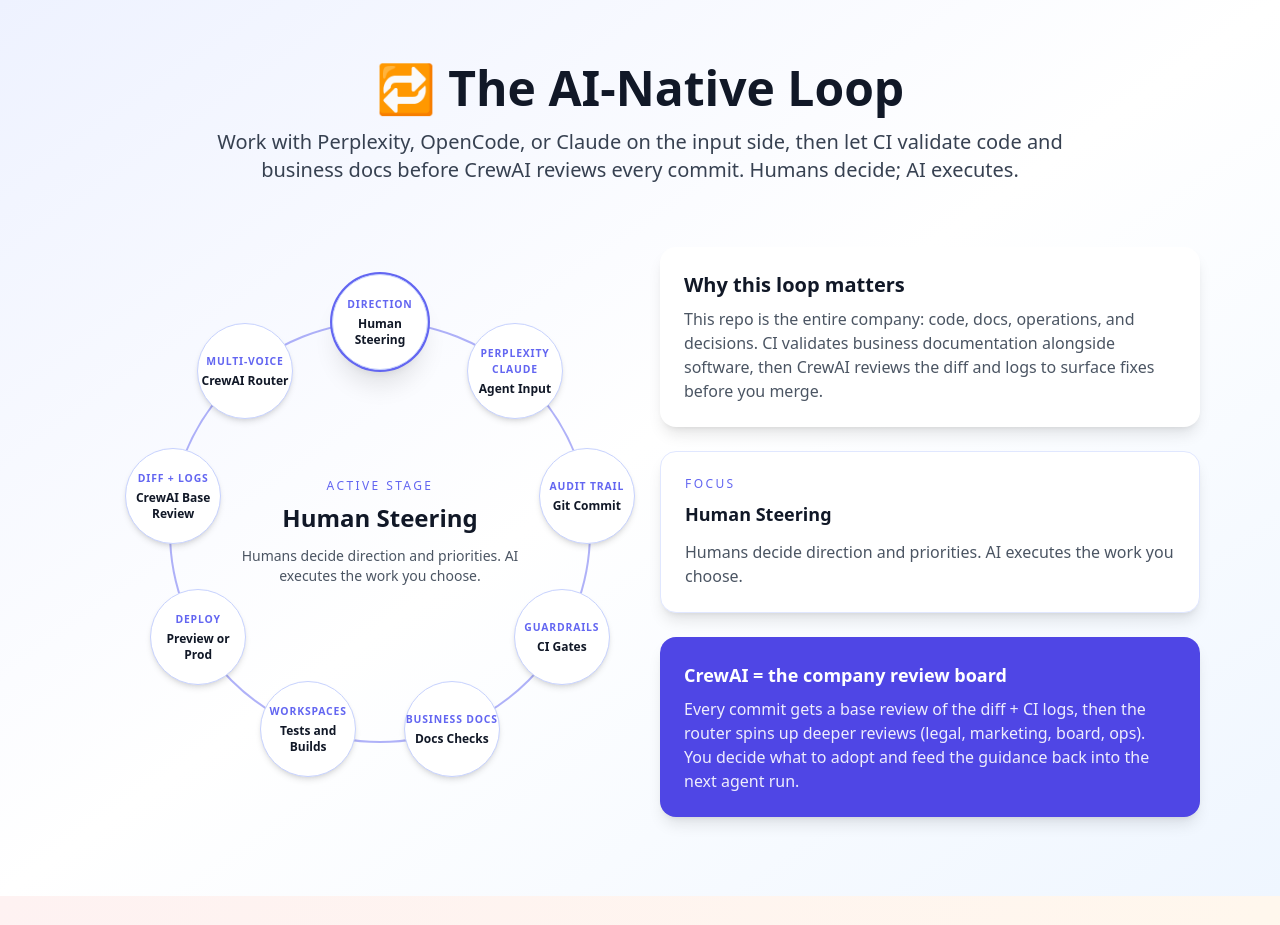
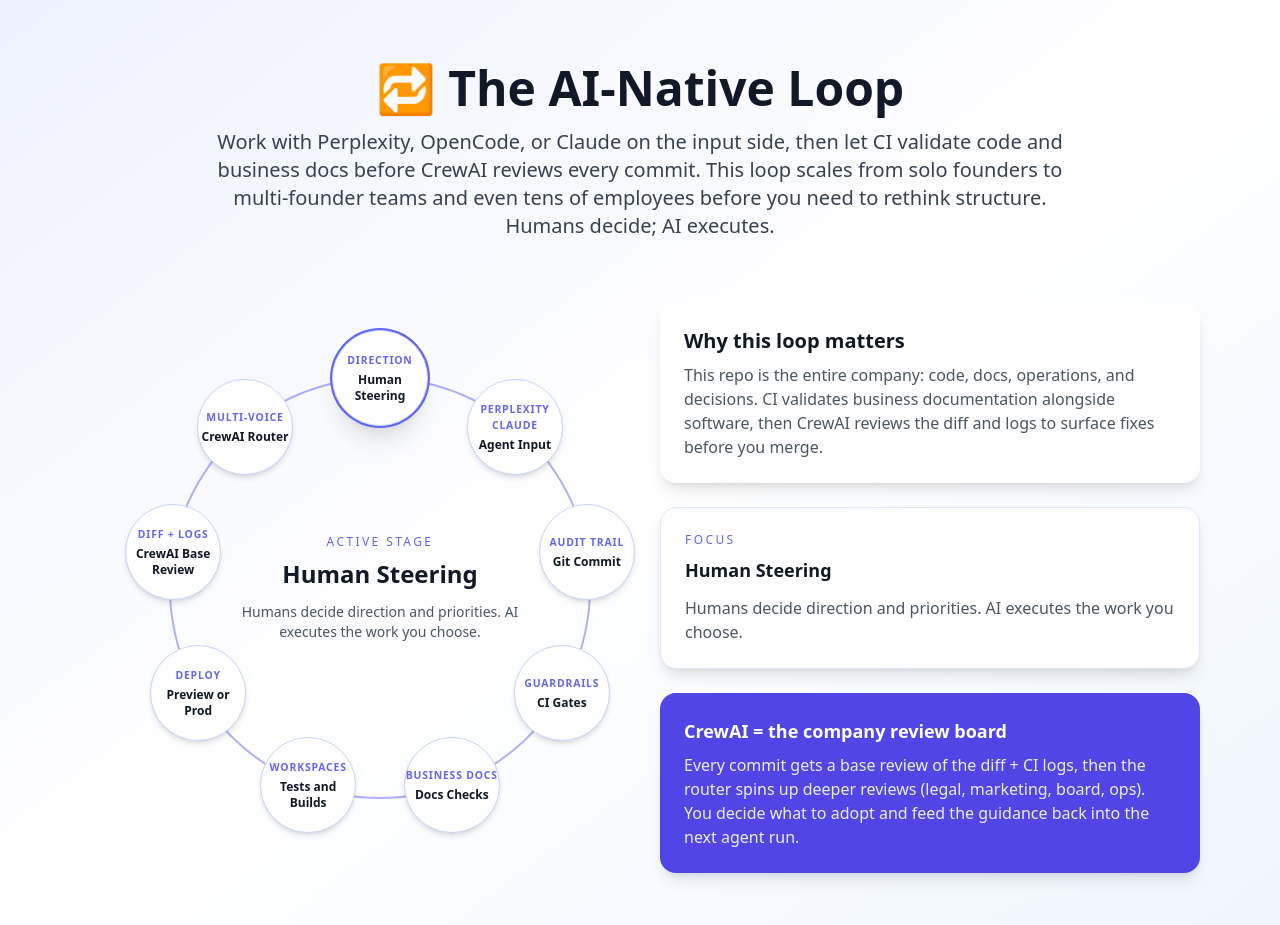
Before and after one commit to borealBytes/startup-blueprint, a website with bundled scripts: page apps/startup-blueprint/src/pages/index.html in a window 1280 px wide. Shown: the part 880-1805 px from the top of the page. Built offline with nearby package versions, Linux system fonts and the light colour scheme.

Commit message:
docs(website): note agentic loop scales with team

```diff
--- a/apps/startup-blueprint/src/pages/index.html
+++ b/apps/startup-blueprint/src/pages/index.html
@@ -177,7 +177,9 @@
           <p class="text-xl text-gray-700 max-w-4xl mx-auto">
             Work with Perplexity, OpenCode, or Claude on the input side, then
             let CI validate code and business docs before CrewAI reviews every
-            commit. Humans decide; AI executes.
+            commit. This loop scales from solo founders to multi-founder teams
+            and even tens of employees before you need to rethink structure.
+            Humans decide; AI executes.
           </p>
         </div>
 
```
